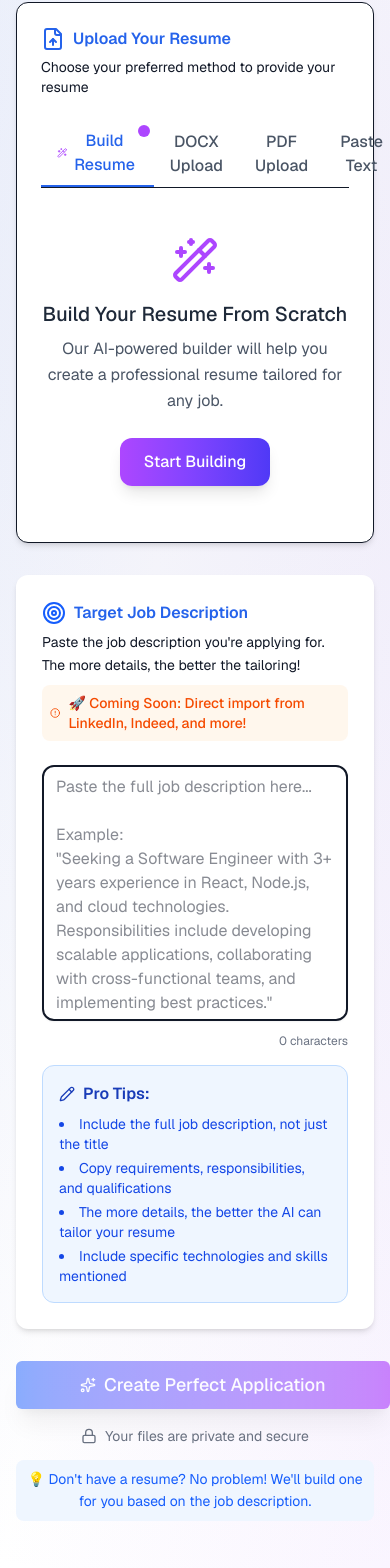
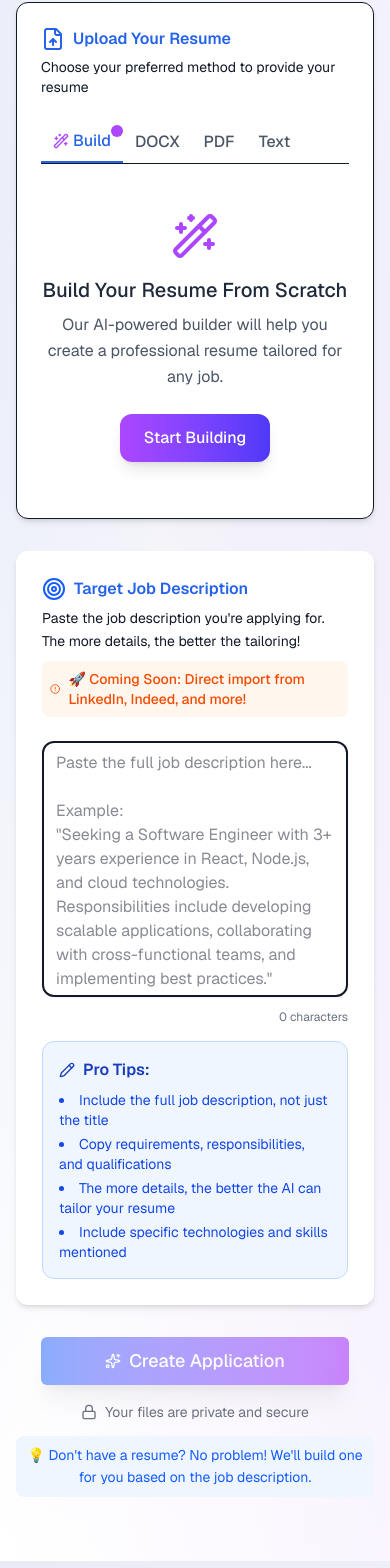
Before and after one commit to musbahu2123/resumetailoring, a Next.js app: page / in a window 390 px wide. Shown: the part 2280-3848 px from the top of the page. Built offline with nearby package versions, Linux system fonts and the light colour scheme; no server answers; the database is empty.

Commit message:
fixing layout overflow

```diff
--- a/src/app/globals.css
+++ b/src/app/globals.css
@@ -21,11 +21,26 @@
   --font-body: var(--font-geist-sans), "sans-serif";
 }
 
+/* CRITICAL FIX: Add these viewport constraints */
+html, body {
+  max-width: 100%;
+  overflow-x: hidden;
+  margin: 0;
+  padding: 0;
+}
+
+/* Ensure all elements respect box-sizing */
+*, *::before, *::after {
+  box-sizing: border-box;
+}
+
 /* Apply the custom background and font to the body */
 body {
   background-color: var(--color-background);
   color: var(--color-text-primary);
   font-family: var(--font-body);
+  width: 100%;
+  position: relative;
 }
 
 /* This is the new Shadcn/UI typography configuration */
@@ -33,3 +48,8 @@ h1 { @apply text-4xl font-bold; }
 h2 { @apply text-2xl font-semibold; }
 h3 { @apply text-xl font-medium; }
 p { @apply leading-relaxed; }
+
+/* Optional: Add smooth scrolling for better UX */
+html {
+  scroll-behavior: smooth;
+}
--- a/src/app/page.tsx
+++ b/src/app/page.tsx
@@ -1,4 +1,4 @@
-// In your landing page component
+// In your landing page component - Complete with minimal fixes
 "use client";
 
 import { useState, useEffect, FormEvent } from "react";
@@ -369,7 +369,8 @@ export default function LandingPage() {
   };
 
   return (
-    <>
+    // ✅ ONLY ADD THIS: overflow-x-hidden to prevent horizontal scrolling
+    <div className="overflow-x-hidden">
       <HeroSection
         isLoggedIn={isLoggedIn}
         onSignIn={() => setIsModalOpen(true)}
@@ -404,12 +405,14 @@ export default function LandingPage() {
       )}
 
       {/* Main Form Section with Gradient Background */}
+      {/* ✅ KEEP ORIGINAL: Remove max-w-full and overflow-hidden */}
       <section
         id="builder"
         className="relative py-16 px-4 bg-gradient-to-br from-blue-50 via-white to-purple-50"
       >
         <div className="absolute inset-0 bg-[radial-gradient(circle_at_50%_50%,rgba(120,119,198,0.1),rgba(255,255,255,0))]"></div>
 
+        {/* ✅ KEEP ORIGINAL: Remove w-full */}
         <div className="container mx-auto max-w-6xl relative z-10">
           {/* Header Section */}
           <div className="text-center mb-12">
@@ -435,7 +438,7 @@ export default function LandingPage() {
             )}
           </div>
 
-          {/* Feature Cards */}
+          {/* Feature Cards - ORIGINAL DESIGN */}
           <div className="grid grid-cols-1 md:grid-cols-3 gap-6 mb-12">
             <div className="bg-white rounded-xl p-6 shadow-lg border border-gray-100 text-center">
               <div className="w-12 h-12 bg-blue-100 rounded-full flex items-center justify-center mx-auto mb-4">
@@ -502,12 +505,24 @@ export default function LandingPage() {
                   ) : (
                     <span className="flex items-center gap-2">
                       <Sparkles className="w-5 h-5" />
-                      {/* ✅ FIXED: Button text logic */}
-                      {isLoggedIn
-                        ? "Create Perfect Application"
-                        : isAnonymousUser
-                        ? "Create Perfect Application"
-                        : "Sign Up to Generate"}
+                      {/* ✅ UPDATED: Responsive button text */}
+                      {isLoggedIn ? (
+                        <>
+                          <span className="hidden sm:inline">
+                            Create Perfect Application
+                          </span>
+                          <span className="sm:hidden">Create Application</span>
+                        </>
+                      ) : isAnonymousUser ? (
+                        <>
+                          <span className="hidden sm:inline">
+                            Create Perfect Application
+                          </span>
+                          <span className="sm:hidden">Create Application</span>
+                        </>
+                      ) : (
+                        "Sign Up to Generate"
+                      )}
                     </span>
                   )}
                 </Button>
@@ -586,6 +601,6 @@ export default function LandingPage() {
         onClose={() => setIsModalOpen(false)}
         onSignIn={handleSignIn}
       />
-    </>
+    </div>
   );
 }
--- a/src/components/UploadSection.tsx
+++ b/src/components/UploadSection.tsx
@@ -1,4 +1,4 @@
-// components/UploadSection.tsx - Updated with external tab control
+// components/UploadSection.tsx - Updated with responsive tab labels
 "use client";
 import { useState, useEffect } from "react";
 import {
@@ -85,7 +85,7 @@ export default function UploadSection({
           <div className="flex border-b">
             <button
               type="button"
-              className={`px-4 py-2 font-medium flex items-center gap-1 ${
+              className={`px-3 sm:px-4 py-2 font-medium flex items-center gap-1 ${
                 activeTab === "build"
                   ? "border-b-2 border-[var(--color-primary)] text-[var(--color-primary)]"
                   : "text-gray-600"
@@ -94,7 +94,9 @@ export default function UploadSection({
             >
               <Wand2 size={16} className="text-purple-500" />
               <span className="relative">
-                Build Resume
+                {/* Responsive label */}
+                <span className="hidden sm:inline">Build Resume</span>
+                <span className="sm:hidden">Build</span>
                 <span className="absolute -top-1 -right-3">
                   <span className="relative flex h-3 w-3">
                     <span className="animate-ping absolute inline-flex h-full w-full rounded-full bg-purple-400 opacity-75"></span>
@@ -105,36 +107,42 @@ export default function UploadSection({
             </button>
             <button
               type="button"
-              className={`px-4 py-2 font-medium ${
+              className={`px-3 sm:px-4 py-2 font-medium ${
                 activeTab === "docx"
                   ? "border-b-2 border-[var(--color-primary)] text-[var(--color-primary)]"
                   : "text-gray-600"
               }`}
               onClick={() => setActiveTab("docx")}
             >
-              DOCX Upload
+              {/* Responsive label */}
+              <span className="hidden sm:inline">DOCX Upload</span>
+              <span className="sm:hidden">DOCX</span>
             </button>
             <button
               type="button"
-              className={`px-4 py-2 font-medium ${
+              className={`px-3 sm:px-4 py-2 font-medium ${
                 activeTab === "pdf"
                   ? "border-b-2 border-[var(--color-primary)] text-[var(--color-primary)]"
                   : "text-gray-600"
               }`}
               onClick={() => setActiveTab("pdf")}
             >
-              PDF Upload
+              {/* Responsive label */}
+              <span className="hidden sm:inline">PDF Upload</span>
+              <span className="sm:hidden">PDF</span>
             </button>
             <button
               type="button"
-              className={`px-4 py-2 font-medium ${
+              className={`px-3 sm:px-4 py-2 font-medium ${
                 activeTab === "paste"
                   ? "border-b-2 border-[var(--color-primary)] text-[var(--color-primary)]"
                   : "text-gray-600"
               }`}
               onClick={() => setActiveTab("paste")}
             >
-              Paste Text
+              {/* Responsive label */}
+              <span className="hidden sm:inline">Paste Text</span>
+              <span className="sm:hidden">Text</span>
             </button>
           </div>
 
```
